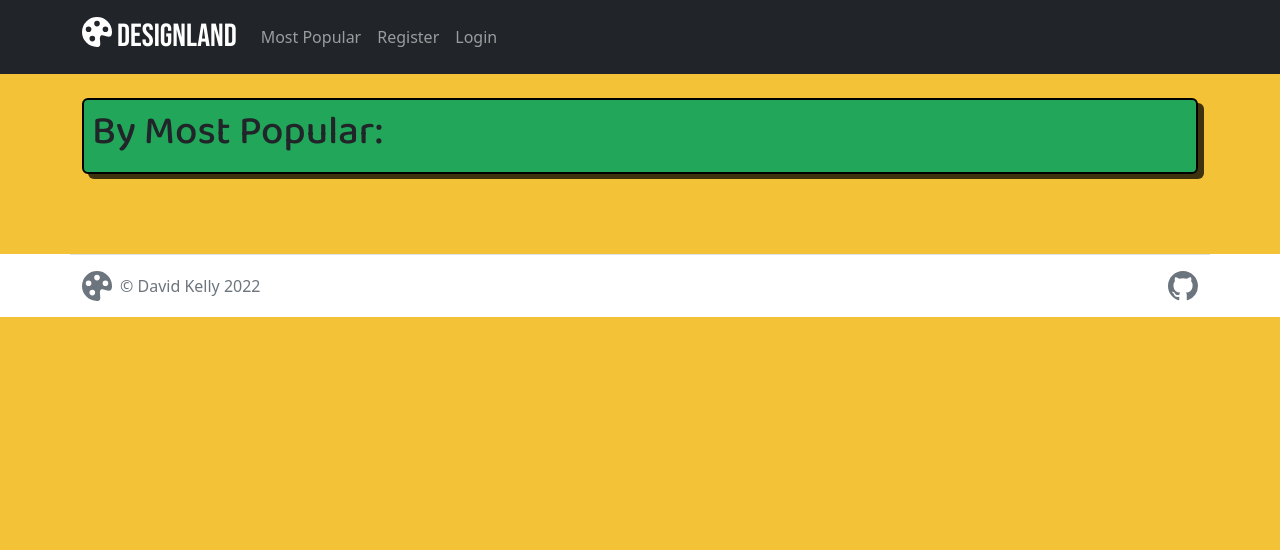
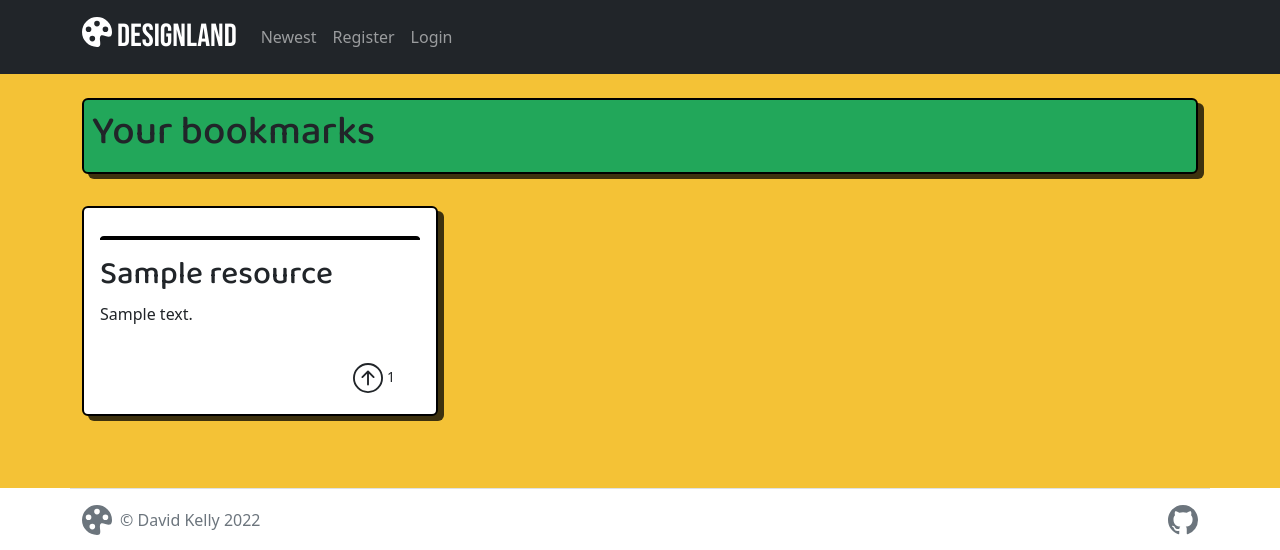
Before and after one commit to davidindub/designland, a Django app: page /bookmarks/ in a window 1280 px wide. Shown: the top 550 px of the page. Run offline with Django 3.2, Linux system fonts and the light colour scheme; tables that the repository leaves empty hold one stand-in row (values such as "Sample post"); parts of the project's set-up code (start-up, migrations or seed data) failed here and were passed over.

Commit message:
Add h1 heading to context in views

```diff
--- a/directory/views.py
+++ b/directory/views.py
@@ -10,9 +10,14 @@ from .models import Resource, Profile
 
 class ResourceList(generic.ListView):
     model = Resource
-    queryset = Resource.objects.filter(approved=True)
     template_name = "resources_list.html"
     paginate_by = 9
+
+    def get_context_data(self, **kwargs):
+        context = super().get_context_data(**kwargs)
+        context["resource_list"] = Resource.objects.filter(approved=True)
+        context["h1"] = "By Recently Added"
+        return context
 
 
 class TagList(ResourceList):
@@ -20,9 +25,13 @@ class TagList(ResourceList):
     View for showing all the resources with a specified tag
     """
 
-    def get_queryset(self):
+    def get_context_data(self, **kwargs):
+        context = super().get_context_data(**kwargs)
 
-        return Resource.objects.filter(approved=True).filter(tags__name__in=[self.kwargs["tag"]])
+        # Filter to display approved resources with the requested tag
+        context["resource_list"] = Resource.objects.filter(approved=True).filter(tags__name__in=[self.kwargs["tag"]])
+        context["h1"] = f"#{self.kwargs['tag']}"
+        return context
 
 
 class BookmarkList(ResourceList):
@@ -30,10 +39,30 @@ class BookmarkList(ResourceList):
     View for showing all the resources the logged in user has bookmarked
     """
 
-    def get_queryset(self):
+    def get_context_data(self, **kwargs):
+        context = super().get_context_data(**kwargs)
 
         # Filter to return only the resources bookmarked by the logged in user
-        return Resource.objects.filter(approved=True).filter(bookmarks__in=[self.request.user.id])
+        context["resource_list"] = Resource.objects.filter(approved=True).filter(bookmarks__in=[self.request.user.id])
+        context["h1"] = "Your bookmarks"
+
+        return context
+
+
+class ListByUser(ResourceList):
+    """
+    View for showing all the resources added by a user
+    """
+
+    def get_context_data(self, **kwargs):
+        context = super().get_context_data(**kwargs)
+
+        # Filter to display approved added by the queried user
+        user_id = User.objects.get(username=self.kwargs["user"]).id
+
+        context["resource_list"] = Resource.objects.filter(approved=True).filter(author__id__in=[user_id])
+        context["h1"] = f"Added by {self.kwargs['user']}"
+        return context
 
 
 class UserProfile(View):
@@ -49,13 +78,11 @@ class UserProfile(View):
             profile_info = get_object_or_404(
                 Profile, user=request.user.id)
 
+        context = {"user_info": user_info, "profile_info": profile_info, "h1": f"{profile_info}"}
+
         return render(
             request,
-            "user_profile.html",
-            {
-                "user_info": user_info,
-                "profile_info": profile_info
-            }
+            "user_profile.html", context
         )
 
 
@@ -97,7 +124,8 @@ class UpdateUserProfile(View):
             if form.is_valid():
                 updated_entry = form.save()
                 # Return user to the profile they just updated
-                messages.add_message(request, messages.SUCCESS, 'Profile Updated!')
+                messages.add_message(
+                    request, messages.SUCCESS, 'Profile Updated!')
                 return redirect("user", user_info.username)
 
         else:
@@ -112,7 +140,10 @@ class DeleteUserProfile(View):
             Profile, user=user_info.id)
 
         if self.request.user == user_info or self.request.user.is_superuser:
-            return render(request, "user_profile_delete.html", {"user_info": user_info, "profile_info": profile_info})
+
+            context = {"user_info": user_info, "profile_info": profile_info}
+
+            return render(request, "user_profile_delete.html", context)
 
         else:
             return redirect("home")
@@ -122,21 +153,11 @@ class DeleteUserProfile(View):
             User, username=self.kwargs["user"])
 
         if self.request.user == user_info or self.request.user.is_superuser:
-            messages.add_message(request, messages.SUCCESS, f"Account for {user_info} successfully deleted.")
+            messages.add_message(request, messages.SUCCESS,
+                                 f"Account for {user_info} successfully deleted.")
             user_info.delete()
 
         return redirect("home")
-
-
-class ListByUser(ResourceList):
-    """
-    View for showing all the resources added by a user
-    """
-
-    def get_queryset(self):
-        user_id = User.objects.get(username=self.kwargs["user"]).id
-
-        return Resource.objects.filter(approved=True).filter(author__id__in=[user_id])
 
 
 class CreateResource(View):
@@ -147,7 +168,7 @@ class CreateResource(View):
     def get(self, request):
         if self.request.user.is_authenticated:
             form = FormForResource()
-            context = {"form": form}
+            context = {"form": form, "h1": "Submit a new Design Resource"}
 
             return render(request, "resource_form.html", context)
 
@@ -159,7 +180,8 @@ class CreateResource(View):
             form = FormForResource(request.POST)
             if form.is_valid():
                 new_entry = form.save()
-                messages.add_message(request, messages.SUCCESS, f"{new_entry} successfully added")
+                messages.add_message(
+                    request, messages.SUCCESS, f"{new_entry} successfully added")
                 # return user to the details page of the resource
                 # they just added or updated
                 return redirect("resource_detail", new_entry.slug)
@@ -184,7 +206,7 @@ class UpdateResource(View):
 
                 form = FormForResource(instance=resource)
 
-                context = {"form": form}
+                context = {"form": form, "h1": f"Update {resource}"}
 
                 return render(request, "resource_form.html", context)
 
@@ -201,12 +223,14 @@ class UpdateResource(View):
 
             if form.is_valid():
                 updated_entry = form.save()
-                messages.add_message(request, messages.SUCCESS, f"{resource} updated.")
+                messages.add_message(
+                    request, messages.SUCCESS, f"{resource} updated.")
                 # return user to the details page of the resource they added or updated
                 return redirect("resource_detail", updated_entry.slug)
 
         else:
-            messages.add_message(request, messages.ERROR, f"There was an error")
+            messages.add_message(request, messages.ERROR,
+                                 f"There was an error")
             return redirect("home")
 
 
@@ -278,10 +302,12 @@ class ResourceUpvote(View):
     def post(self, request, slug, *args, **kwargs):
         resource = get_object_or_404(Resource, slug=slug)
         if resource.upvotes.filter(id=request.user.id).exists():
-            messages.add_message(request, messages.INFO, f"Removed upvote from {resource}.")
+            messages.add_message(request, messages.INFO,
+                                 f"Removed upvote from {resource}.")
             resource.upvotes.remove(request.user)
         else:
-            messages.add_message(request, messages.INFO, f"Upvoted {resource}!")
+            messages.add_message(request, messages.INFO,
+                                 f"Upvoted {resource}!")
             resource.upvotes.add(request.user)
 
         return HttpResponseRedirect(request.META.get('HTTP_REFERER', '/'))
--- a/templates/account/logout.html
+++ b/templates/account/logout.html
@@ -5,17 +5,21 @@
 {% block head_title %}{% trans "Sign Out" %}{% endblock %}
 
 {% block content %}
+<div class="container-main-content p-4">
+
 <h1>{% trans "Sign Out" %}</h1>
 
 <p>{% trans 'Are you sure you want to sign out?' %}</p>
 
 <form method="post" action="{% url 'account_logout' %}">
   {% csrf_token %}
+  <a href="{{ request.META.HTTP_REFERER }}" class="btn btn-outline-dark">Nevermind</a>
   {% if redirect_field_value %}
   <input type="hidden" name="{{ redirect_field_name }}" value="{{ redirect_field_value }}"/>
   {% endif %}
   <button class="btn btn-danger" type="submit">{% trans 'Sign Out' %}</button>
 </form>
+</div>
 
 
 {% endblock %}
--- a/templates/base.html
+++ b/templates/base.html
@@ -17,7 +17,7 @@
 
 <body>
 
-    <nav class="sticky-top navbar navbar-expand-lg navbar-dark bg-dark">
+    <nav class="sticky-lg-top navbar navbar-expand-lg navbar-dark bg-dark">
         <div class="container-xl">
             <a class="navbar-brand" href="{% url 'home' %}">
                 <svg xmlns="http://www.w3.org/2000/svg" width="30" height="30" fill="currentColor"
@@ -35,7 +35,7 @@
             <div class="collapse navbar-collapse" id="navbarSupportedContent">
                 <ul class="navbar-nav me-auto mb-2 mb-lg-0">
                     <li class="nav-item">
-                        <a class="nav-link" href="/">Most Popular</a>
+                        <a class="nav-link" href="/">Newest</a>
                     </li>
                     {% if user.is_authenticated %}
                     <li class="nav-item dropdown">
@@ -82,9 +82,11 @@
     <main class="container-xl py-4">
 
 
+        {% if h1 %}
         <div class="list-title mb-3 p-2">
             <h1>{% block h1 %}Designland{% endblock %}</h1>
         </div>
+        {% endif %}
 
 
         {% block content %}
@@ -130,7 +132,7 @@
 
 <!-- Use Bootstrap Toasts for Django Messages -->
 {% if messages %}
-<div class="messages toast-container position-fixed top-0 end-0 p-3">
+<div class="messages toast-container position-fixed top-0 end-0 p-3" aria-live="polite">
 {% for message in messages %}
     <div class="message-toast toast {{ message.tags }} align-items-center border-0" role="alert"
         aria-live="assertive" aria-atomic="true">
--- a/templates/resource_form.html
+++ b/templates/resource_form.html
@@ -5,7 +5,7 @@ Submit / Designland
 {% endblock %}
 
 {% block h1 %}
-Add/Update a submission
+{{ h1 }}
 {% endblock %}
 
 {% block content %}
--- a/templates/resources_list.html
+++ b/templates/resources_list.html
@@ -6,7 +6,7 @@ Designland
 
 
 {% block h1 %}
-By Most Popular:
+{{ h1 }}
 {% endblock %}
 
 {% block content %}
@@ -14,7 +14,7 @@ By Most Popular:
     <div class="row">
         <div class="col mt-3 left">
             <div class="row">
-                {% for resource in resource_list %}
+                {% for resource in page_obj %}
                 <div class="col-md-4">
                     <div class="card mb-4">
                         <div class="card-body">
--- a/templates/user_profile.html
+++ b/templates/user_profile.html
@@ -5,7 +5,7 @@
 {% endblock %}
 
 {% block h1 %}
-User profile for {{user_info.get_username }}
+{{user_info.get_username }}
 {% endblock %}
 
 {% block content %}
```
Also changed, not shown: templates/resource_detail.html (+18 -9 lines).
